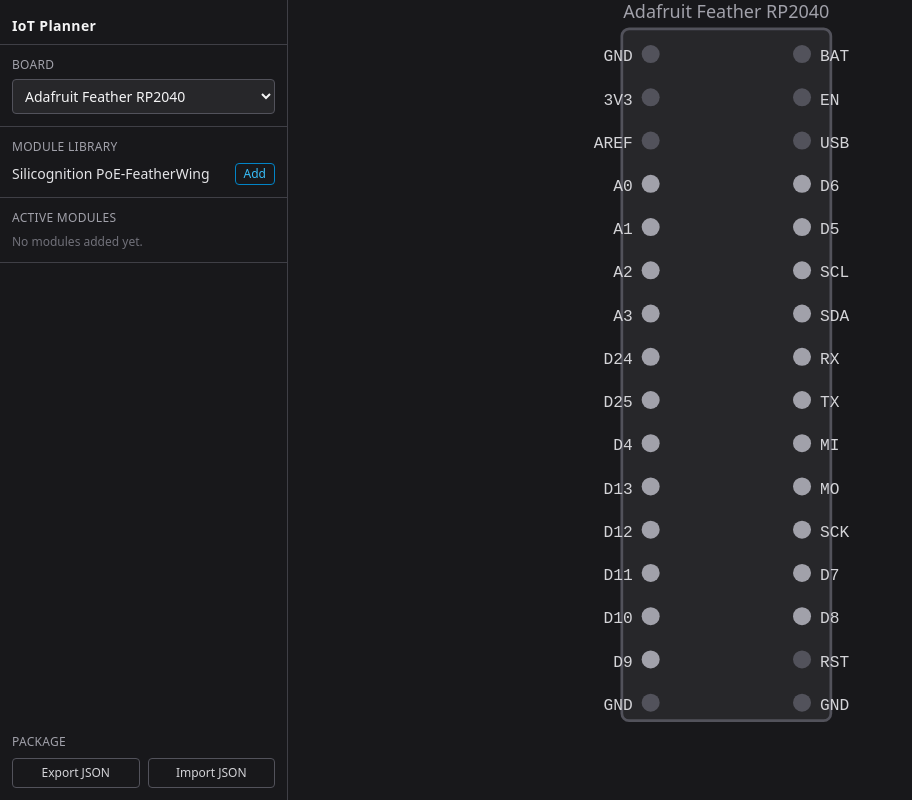
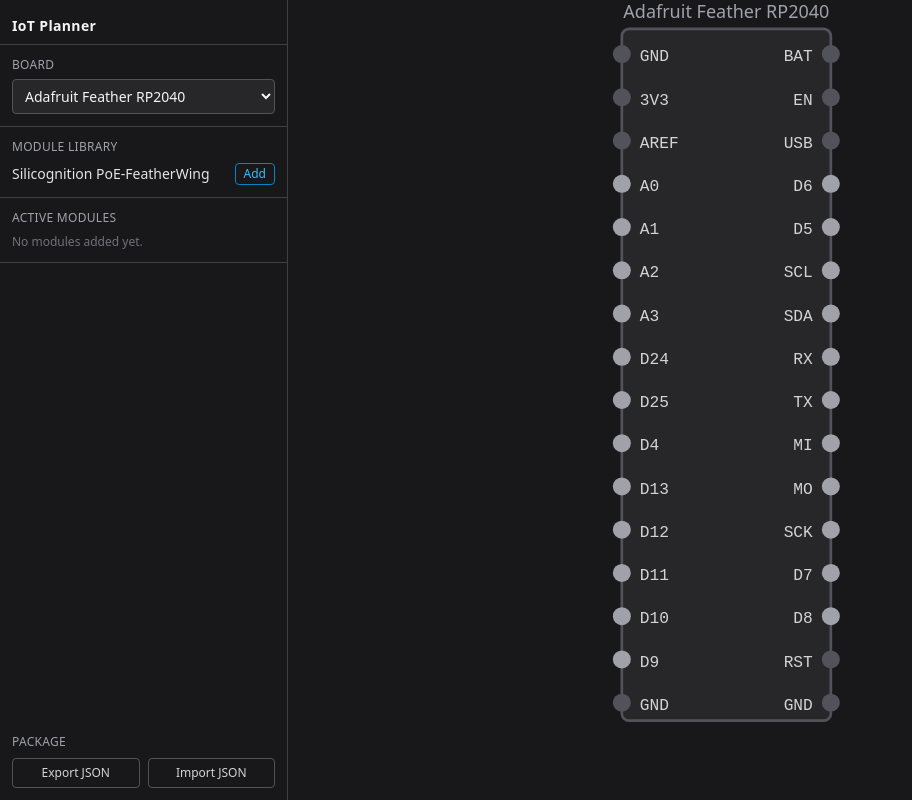
Before and after one commit to jesseflorig/iot-planner, a React (Vite) app: page / in a window 1280 px wide. Shown: the whole page, without its empty margins (0-912 px from the left). Built offline with nearby package versions, Linux system fonts and the light colour scheme.

Commit message:
added wires

```diff
--- a/src/components/BreadboardView.tsx
+++ b/src/components/BreadboardView.tsx
@@ -4,7 +4,7 @@
 import { getModuleById } from '../data/modules'
 import {
   boardToSvg, moduleToSvg, svgViewBox,
-  PIN_RADIUS, PIN_SPACING, BOARD_OFFSET_X, BOARD_OFFSET_Y, HEADER_GAP,
+  PIN_RADIUS, PIN_SPACING, BOARD_OFFSET_X, BOARD_INSET, BOARD_OFFSET_Y, HEADER_GAP,
   type PinLayout,
 } from '../svg/breadboardLayout'
 import { PinTooltip } from './PinTooltip'
@@ -38,10 +38,91 @@
 
   const pinIdToLabel = new Map(pinLayouts.map(p => [p.id, p.label]))
 
-  const viewBox = svgViewBox(board, moduleInstances.length)
   const gridRows = board.headerLength
   const leftX = BOARD_OFFSET_X
   const rightX = BOARD_OFFSET_X + PIN_SPACING + HEADER_GAP
+
+  // Orthogonal wire routing with hop arcs at crossings
+  const BOARD_RIGHT_EDGE = rightX + 16         // right edge of board rect
+  const X_LEFT_CHAN     = leftX - 28           // left routing channel (outside board)
+  const CHAN_START      = BOARD_RIGHT_EDGE + 8 // first vertical channel in gap
+  const CHAN_STEP       = 8
+  const HOP_R           = 4
+  const BOARD_BOTTOM_Y  = BOARD_OFFSET_Y - 14 + gridRows * PIN_SPACING
+
+  type WireSeg = { type: 'h' | 'v'; x1: number; y1: number; x2: number; y2: number; wire: string; si: number }
+  const wireSegs: WireSeg[] = []
+  let chanIdx = 0
+
+  for (const { layout, mod, inst } of allModuleLayouts) {
+    if (inst.status !== 'healthy') continue
+    for (let i = 0; i < mod.requiredPinLabels.length; i++) {
+      const label = mod.requiredPinLabels[i]
+      const boardPin = pinLayouts.find(p => p.moduleId === mod.id && p.label === label)
+      if (!boardPin) continue
+      const wKey = `${mod.id}-${label}`
+      const xChan = CHAN_START + chanIdx * CHAN_STEP
+      const dotX = layout.x
+      const dotY = layout.y + 12 + i * 16
+      const isLeft = boardPin.id.startsWith('left')
+      const yBelow = BOARD_BOTTOM_Y + 16
+
+      const raw: Array<['h' | 'v', number, number, number, number]> = isLeft ? [
+        ['h', boardPin.x, boardPin.y, X_LEFT_CHAN, boardPin.y],
+        ['v', X_LEFT_CHAN, boardPin.y, X_LEFT_CHAN, yBelow],
+        ['h', X_LEFT_CHAN, yBelow, xChan, yBelow],
+        ['v', xChan, yBelow, xChan, dotY],
+        ['h', xChan, dotY, dotX, dotY],
+      ] : [
+        ['h', boardPin.x, boardPin.y, xChan, boardPin.y],
+        ['v', xChan, boardPin.y, xChan, dotY],
+        ['h', xChan, dotY, dotX, dotY],
+      ]
+
+      raw.forEach(([type, x1, y1, x2, y2], si) => {
+        wireSegs.push({ type, x1, y1, x2, y2, wire: wKey, si })
+      })
+      chanIdx++
+    }
+  }
+
+  // For each horizontal segment, find crossing vertical segments from other wires
+  const segHops = new Map<string, number[]>()
+  for (const segH of wireSegs) {
+    if (segH.type !== 'h') continue
+    const xMin = Math.min(segH.x1, segH.x2), xMax = Math.max(segH.x1, segH.x2)
+    const hits: number[] = []
+    for (const segV of wireSegs) {
+      if (segV.type !== 'v' || segV.wire === segH.wire) continue
+      const xV = segV.x1
+      const yMin = Math.min(segV.y1, segV.y2), yMax = Math.max(segV.y1, segV.y2)
+      if (xV > xMin && xV < xMax && segH.y1 > yMin && segH.y1 < yMax) hits.push(xV)
+    }
+    if (hits.length) {
+      hits.sort((a, b) => segH.x2 > segH.x1 ? a - b : b - a)
+      segHops.set(`${segH.wire}-${segH.si}`, hits)
+    }
+  }
+
+  // Build one SVG path string per wire
+  const wirePaths = [...new Set(wireSegs.map(s => s.wire))].map(wKey => {
+    const segs = wireSegs.filter(s => s.wire === wKey).sort((a, b) => a.si - b.si)
+    let d = `M ${segs[0].x1} ${segs[0].y1}`
+    for (const seg of segs) {
+      const hops = segHops.get(`${seg.wire}-${seg.si}`) ?? []
+      if (seg.type === 'h' && hops.length > 0) {
+        const goRight = seg.x2 > seg.x1
+        for (const cx of hops) {
+          if (goRight) d += ` L ${cx - HOP_R} ${seg.y1} A ${HOP_R} ${HOP_R} 0 0 0 ${cx + HOP_R} ${seg.y1}`
+          else         d += ` L ${cx + HOP_R} ${seg.y1} A ${HOP_R} ${HOP_R} 0 0 1 ${cx - HOP_R} ${seg.y1}`
+        }
+      }
+      d += ` L ${seg.x2} ${seg.y2}`
+    }
+    return { key: wKey, d }
+  })
+
+  const viewBox = svgViewBox(board, moduleInstances.length)
 
   return (
     <div className="relative w-full h-full overflow-auto bg-zinc-900">
@@ -55,8 +136,8 @@
         {Array.from({ length: gridRows }, (_, i) => (
           <g key={i}>
             <line
-              x1={leftX - 12} y1={BOARD_OFFSET_Y + i * PIN_SPACING}
-              x2={rightX + 12} y2={BOARD_OFFSET_Y + i * PIN_SPACING}
+              x1={leftX - BOARD_INSET} y1={BOARD_OFFSET_Y + i * PIN_SPACING}
+              x2={rightX + BOARD_INSET} y2={BOARD_OFFSET_Y + i * PIN_SPACING}
               stroke="#3f3f46" strokeWidth={0.5}
             />
           </g>
@@ -84,6 +165,18 @@
         >
           {board.name}
         </text>
+
+        {/* Wires */}
+        {wirePaths.map(({ key, d }) => (
+          <path
+            key={`wire-${key}`}
+            d={d}
+            fill="none"
+            stroke="#0ea5e9"
+            strokeWidth={1}
+            strokeOpacity={0.6}
+          />
+        ))}
 
         {/* Module overlays */}
         {allModuleLayouts.map(({ layout, mod, inst }) => {
@@ -116,8 +209,8 @@
                 const rowY = layout.y + (inst.status === 'error' ? 24 : 12) + i * 16
                 return (
                   <g key={label}>
-                    <circle cx={layout.x + 12} cy={rowY} r={3} fill={dotColor} />
-                    <text x={layout.x + 20} y={rowY + 4} fill={labelColor} fontSize={8} fontFamily="monospace">
+                    <circle cx={layout.x} cy={rowY} r={3} fill={dotColor} />
+                    <text x={layout.x + 8} y={rowY + 4} fill={labelColor} fontSize={8} fontFamily="monospace">
                       {label}
                     </text>
                   </g>
@@ -143,9 +236,9 @@
               fill={PIN_FILL[pin.status]}
             />
             <text
-              x={pin.x + (pin.id.startsWith('right') ? 10 : -10)}
+              x={pin.x + (pin.id.startsWith('right') ? -10 : 10)}
               y={pin.y + 4}
-              textAnchor={pin.id.startsWith('right') ? 'start' : 'end'}
+              textAnchor={pin.id.startsWith('right') ? 'end' : 'start'}
               fill="#d4d4d8"
               fontSize={9}
               fontFamily="monospace"
--- a/src/svg/breadboardLayout.ts
+++ b/src/svg/breadboardLayout.ts
@@ -6,6 +6,7 @@
 export const PIN_SPACING = 24
 export const HEADER_GAP = 60   // gap between left and right header columns
 export const BOARD_OFFSET_X = 40
+export const BOARD_INSET = 16  // half-width of board border margin (pins sit on this edge)
 export const BOARD_OFFSET_Y = 30
 export const MODULE_OFFSET_X = BOARD_OFFSET_X + PIN_SPACING + HEADER_GAP + PIN_SPACING + 40
 
@@ -44,7 +45,9 @@
 
   return board.pins.map(pin => {
     const col = pin.headerSide === 'left' ? 0 : 1
-    const x = BOARD_OFFSET_X + col * (PIN_SPACING + HEADER_GAP)
+    const x = col === 0
+      ? BOARD_OFFSET_X - BOARD_INSET
+      : BOARD_OFFSET_X + PIN_SPACING + HEADER_GAP + BOARD_INSET
     const y = BOARD_OFFSET_Y + (pin.position - 1) * PIN_SPACING
 
     let status: PinStatus = pinStatus(pin, assignments)
```
